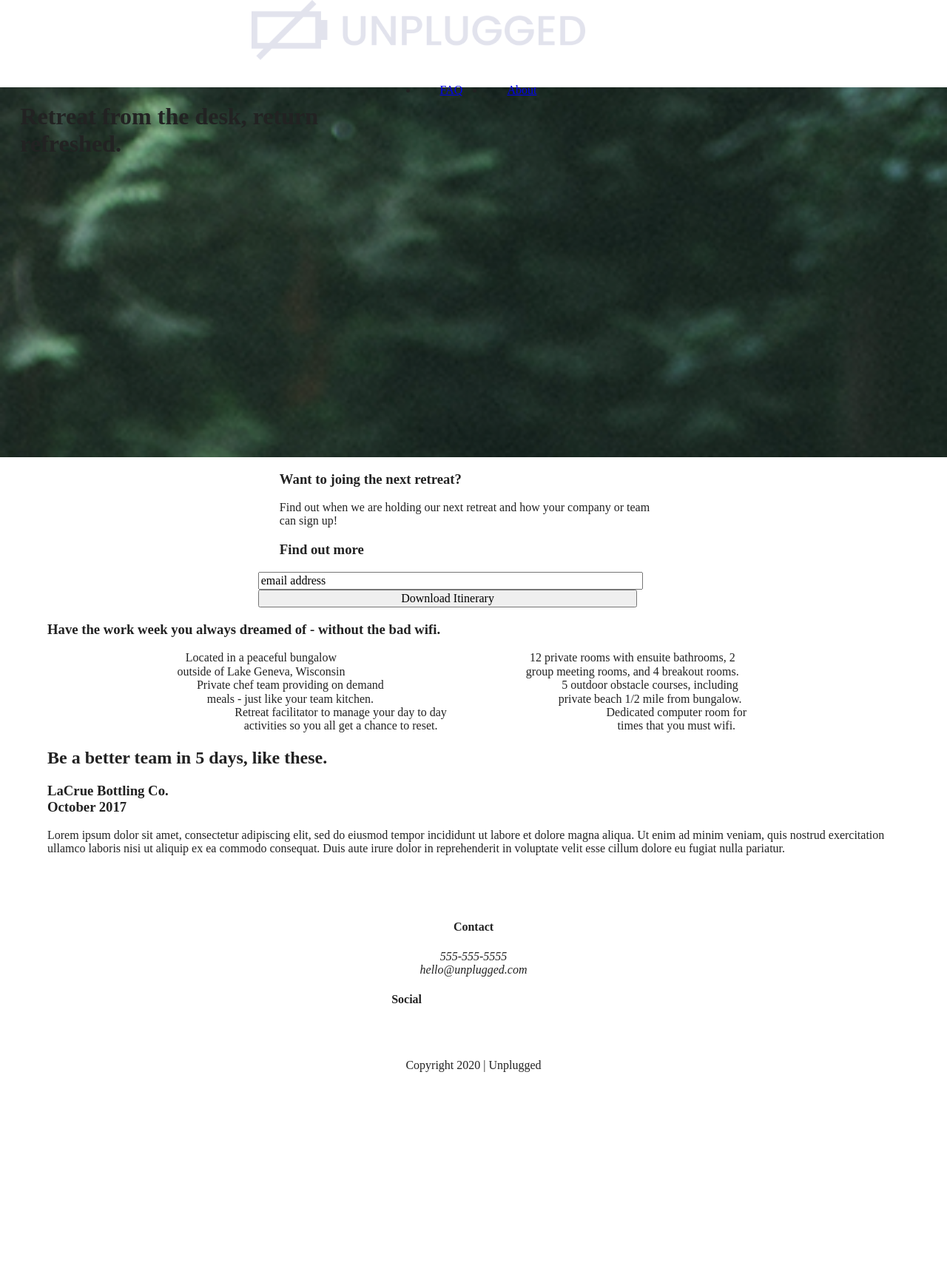
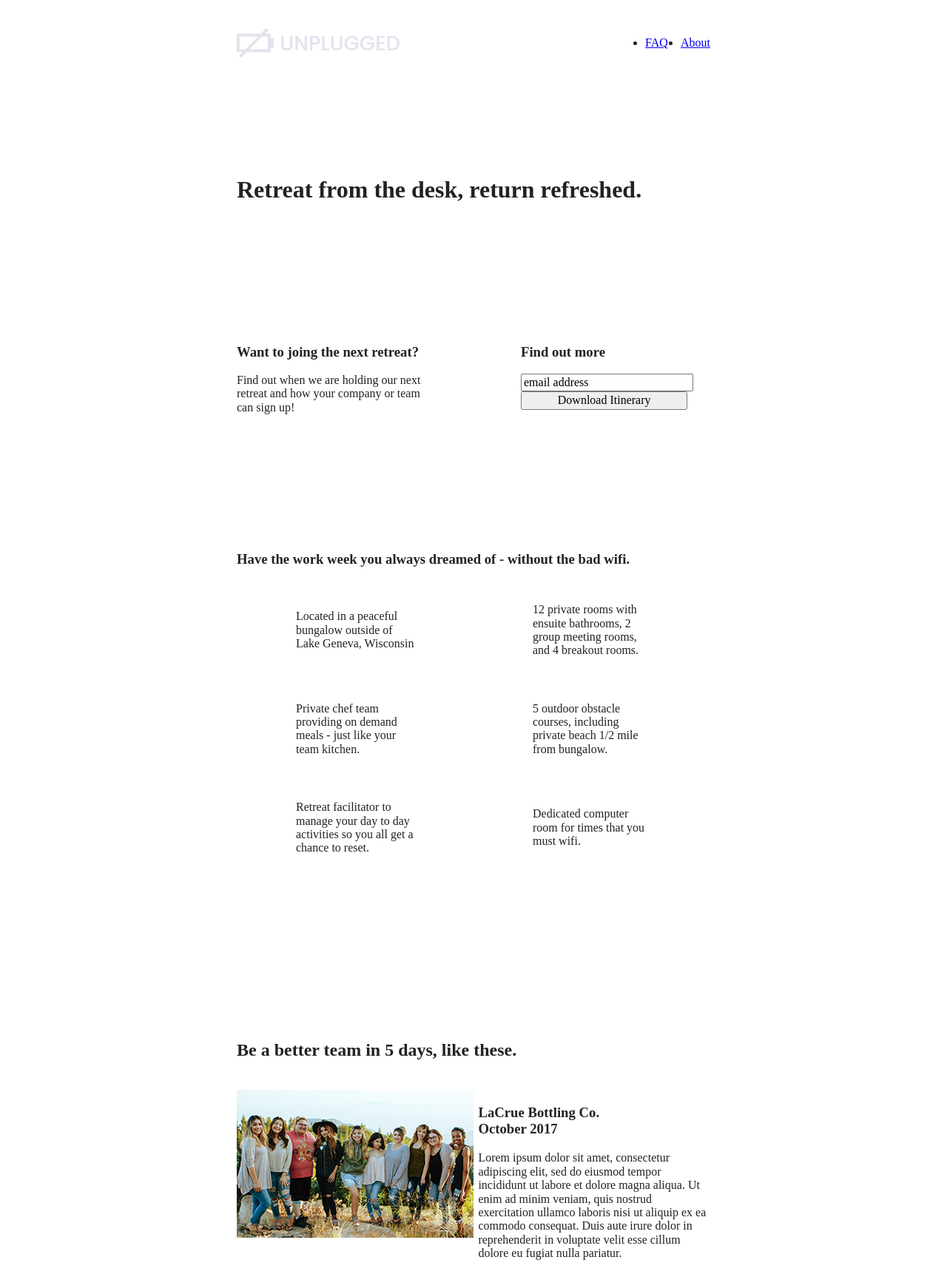
Before and after one commit to jcameron2486/unplugged-retreat, a website built with Parcel: page index.html in a window 1280 px wide. Shown: the top 1722 px of the page at 74% size. Before the commit the page ends 1450 px from the top, so only its background shows below. Built offline with nearby package versions, Linux system fonts and the light colour scheme.

Commit message:
Added tablet layout

```diff
--- a/css/main.css
+++ b/css/main.css
@@ -89,214 +89,144 @@ textarea {
 
 /* ---------------- Base Header - Footer Styles ------------------- */
 
+.content-wrapper {
+  width: 90%;
+  margin: 50px 0;
+}
+
 header,
 footer {
   display: flex;
   justify-content: center;
   align-items: center;
   flex-flow: row wrap;
-  max-width: 100%;
-}
-
-h1 {
-  padding-left: 5%;
-  padding-right: 5%;
-}
-
-h2 {
-  padding-left: 5%;
-  padding-right: 5%;
-}
-
-h3 {
-  padding-left: 5%;
-  padding-right: 5%;
-}
-
-p {
-  padding-left: 5%;
-  padding-right: 5%;
-}
-
-address {
-  padding-left: 5%;
-  padding-right: 5%;
 }
 
 /* Header Styles */
-
 header {
-
+  padding: 15px 0;
 }
-
 header .content-wrapper {
   display: flex;
   justify-content: center;
   align-items: center;
   flex-flow: row wrap;
-  width: 100%;
-  height: 64px;
   margin: 0;
 }
-
-.content-wrapper img {
-  display: block;
-  max-width: 61%;
-  height: auto;
-  margin: auto 70px auto 70px;
-}
-
-header .header-divider {
+.header-divider {
   width: 100%;
   height: 2px;
+  margin: 10px 0 20px 0;
 }
-
 header nav {
   display: flex;
   justify-content: space-around;
   align-items: center;
   flex-flow: row wrap;
   width: 60%;
-  height: 52px;
+}
+header nav ul {
+  display: flex;
+  justify-content: space-around;
+  width: 100%;
 }
 
-header nav ul {
-  display: flex;
-  justify-content: center;
-  align-items: center;
-  margin: 0 20% 0 20%;
+/* Footer Styles */
+footer {
+  flex-direction: column;
 }
-
-header nav ul li {
-  padding: 30px;
+footer p {
+  margin: 0;
 }
-
-/* Footer */
-
 footer .content-wrapper {
   width: 55%;
   margin: 50px 0;
 }
-
-.footer-content {
+footer .contact {
+  margin-bottom: 50px;
+}
+footer .social-icons {
+  display: flex;
+  justify-content: space-around;
+  align-items: center;
+}
+footer .social-icons p {
   display: flex;
   justify-content: center;
   align-items: center;
-  flex-flow: row wrap;
-  width: 100%;
-  text-align: center;
+}
+footer .copyright {
+  margin: 20px 0;
 }
 
-footer .contact {
-  width: 100%;
+/* ---------------- Mobile Styles - Homepage ------------------ */
+
+/* Hero Area */
+.hero-area {
+  display: flex;
+  justify-content: center;
+  flex-flow: row wrap;
 }
 
-footer p {
-  margin: 0;
-}
-
-.social {
-  display: flex;
-  justify-content: center;
-  align-items: center;
-  flex-flow: row wrap;
-  width: 100%;
-  text-align: center;
-}
-
-footer .social-icons {
-  display: flex;
-  justify-content: center;
-  align-items: center;
-  flex-flow: row;
-  margin: auto 10% auto 10%;
-  padding: 20px;
-}
-
-.copyright {
-  width: 100%;
-  text-align: center;
-}
-
-/* ---------------- Homepage ------------------ */
-
-/* Main Body */
-
-.hero-area {
-  display: flex;
-  justify-content: flex-start;
-  align-items: flex-start;
-  flex-flow: row wrap;
-  width: 100%;
-  height: 500px;
-  margin-top: 54px;
-  background-image: url(../img/jake-melara-30679-unsplash.png);
-  background-size: cover;
-}
-
-/* Newsletter and Itenerary */
-
+/* Aside */
 aside {
   display: flex;
   justify-content: center;
   align-items: center;
   flex-flow: row wrap;
 }
-
 .form-description {
 
 }
-
 .form {
 
 }
-
 input {
   width: 88%;
   margin: 4% 5% 4% 5%;
 }
 
 /* Features */
-
 .features {
+  display: flex;
+  justify-content: center;
+  flex-flow: row wrap;
+}
+.features h2 {
+  margin-bottom: 60px;
+}
+.features article {
+  width: 63%;
+  margin: 30px 0;
+}
+.features p {
+  margin: 0;
+}
+.features .features-items {
   display: flex;
   justify-content: center;
   align-items: center;
   flex-flow: row wrap;
 }
-
-.features-items {
-  display: flex;
-  justify-content: center;
-  align-items: center;
-  flex-flow: row wrap;
-}
-
 .fontawesome-icon{
 
 }
 
-.features-item-description {
-  width: 55%;
-  text-align: center;
-  padding-left: 22%;
-  padding-right: 22%;
-}
-
-.features p {
-  margin: 0;
-}
-
 /* Reviews */
-
 .reviews {
   display: flex;
   justify-content: center;
-  align-items: center;
   flex-flow: row wrap;
 }
+.reviews h2 {
+  margin-bottom: 40px;
+}
+.reviews h3 {
+  width: 55%;
+  margin: 20px 0;
+}
 
-/* ---------------- About Page --------------------- */
+/* ---------------- Mobile Styles - About Page --------------------- */
 
 .mission {
   display: flex;
@@ -304,23 +234,23 @@ input {
   align-items: center;
   flex-flow: row wrap;
 }
-
 .mission-content {
 
 }
-
 .contact-section {
   display: flex;
   justify-content: center;
   align-items: center;
   flex-flow: row wrap;
 }
-
+.contact-content p {
+  margin: 0;
+}
 figure {
 
 }
 
-/* ----------------- FAQ Page -------------------- */
+/* ----------------- Mobile Styles - FAQ Page -------------------- */
 
 .faq {
   display: flex;
@@ -335,9 +265,147 @@ figure {
   align-items: center;
   flex-flow: row wrap;
 }
+.faq h2 {
+  margin-bottom: 40px;
+}
+.faq-content {
+  margin-bottom: 50px;
+}
 
-/* ---------------- Mobile Styles ------------------- */
+/* ==========================================================================
+   Tablet Styles
+   These override mobile styles. Modify as content requires.
+   ========================================================================== */
 
+@media only screen and (min-width: 768px) {
+  /* General */
+  .content-wrapper {
+    max-width: 640px;
+    margin: 100px 0;
+  }
+
+  /* Header */
+  header {
+    justify-content: space-around;
+    padding: 33px 0;
+  }
+  header .content-wrapper {
+    width: 100%;
+    justify-content: space-between;
+  }
+  header nav {
+    width: 20%;
+  }
+  header nav ul {
+    justify-content: space-between;
+  }
+  .header-divider {
+    display: none;
+  }
+
+  /* Hero Area */
+  /*.hero-area {
+    height: 600px;
+    margin-top: auto;
+    background-image: url(../img/hero_t.png);
+  }*/
+
+  /* Aside */
+  aside .content-wrapper {
+    margin: 50px 0;
+    display: flex;
+    justify-content: space-between;
+    flex-flow: row wrap;
+  }
+  aside .content-wrapper .form-description,
+  aside .content-wrapper .form {
+    width: 40%;
+    margin: 0;
+  }
+
+  /* Features */
+  /*.features {
+    height: 860px;
+    background-image: url(../img/features_t.png);
+  }*/
+  .features article {
+    display: flex;
+    justify-content: center;
+    align-items: center;
+    flex-flow: row wrap;
+    flex-basis: 50%;
+  }
+  .features .features-item-description {
+    width: 50%;
+  }
+
+  /* Reviews */
+  .reviews article {
+    display: flex;
+    justify-content: space-between;
+  }
+  .reviews article div {
+    width: 49%;
+  }
+
+  /* Footer */
+  footer .content-wrapper {
+    width: 65%;
+    margin: 100px 0;
+  }
+  .footer-content {
+    display: flex;
+    justify-content: space-between;
+    align-items: center;
+  }
+  footer .contact {
+    margin-bottom: 0;
+  }
+  footer .copyright {
+    width: 100%;
+  }
+
+  /* ==========================================================================
+   Tablet About
+   ========================================================================== */
+  .mission-content {
+    display: flex;
+    justify-content: space-between;
+    align-items: center;
+    padding-top: 20px;
+  }
+  .mission-content p {
+    width: 45%;
+  }
+  .contact-section .content-wrapper h2 {
+    width: 80%;
+  }
+  .contact-content {
+    display: flex;
+    justify-content: space-between;
+    align-items: flex-start;
+  }
+
+  /* ==========================================================================
+   Tablet FAQ
+   ========================================================================== */
+   .faq .content-wrapper {
+    justify-content: space-between;
+  }
+
+  .faq-content {
+    flex-basis: 45%;
+  }
+
+  .faq h2 {
+    width: 100%;
+  }
+
+}
+
+/* ---------------- Desktop Styles ------------------- */
+
+@media only screen and (min-width: 1200px) {
   /* Main area */
 
   .hero-area {
@@ -354,6 +422,7 @@ aside {
 
   footer {
 
+  }
 }
 
 /* ==========================================================================
--- a/index.html
+++ b/index.html
@@ -27,7 +27,7 @@
   <header>
     <div class="content-wrapper">
       <a href="#">
-        <img src="img/unpluggedlogo.png" alt="unplugged logo">
+        <img src="img/logo.png" alt="unplugged logo">
       </a>
       <div class="header-divider"></div>
       <nav>
@@ -100,11 +100,13 @@
         <h2>Be a better team in 5 days, like these.</h2>
         <article>
           <div>
+            <img src="img/omar-lopez-296944-unsplash.png" alt="">
+          </div>
+          <div>
             <h3>LaCrue Bottling Co. <br>October 2017</h3>
             <p>Lorem ipsum dolor sit amet, consectetur adipiscing elit, sed do eiusmod tempor incididunt ut labore et dolore magna aliqua. Ut enim ad minim veniam, quis nostrud exercitation ullamco laboris nisi ut aliquip ex ea commodo consequat. Duis aute irure dolor in reprehenderit in voluptate velit esse cillum dolore eu fugiat nulla pariatur.</p>
           </div>
         </article>
-        <!-- Image -->
       </div>
     </section>
 
```
Also changed, not shown: about/index.html (+5 -2 lines), faq/index.html (+12 -14 lines), img/features_t.png (added), img/hero_t.png (added). Lines whose indentation alone changed are shown as unchanged.
